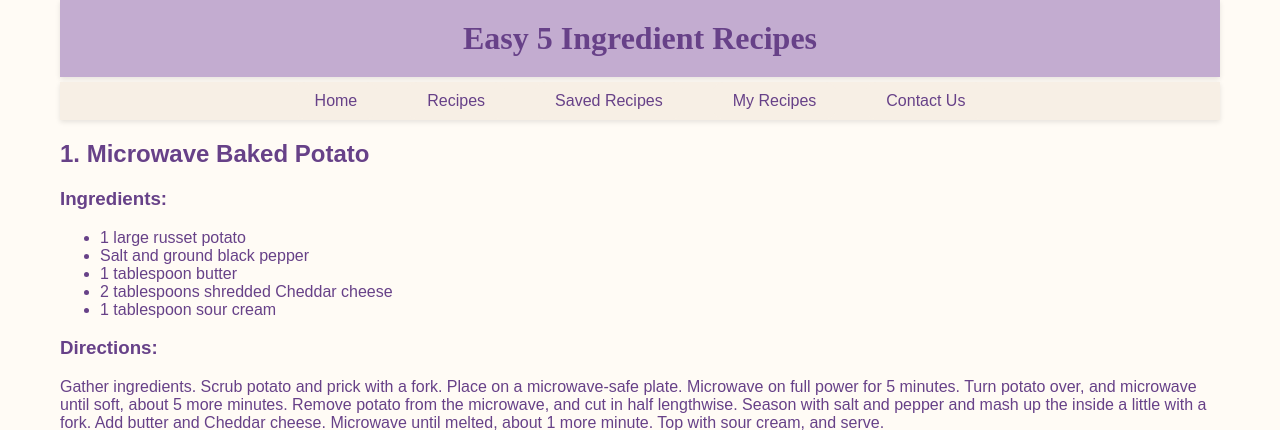
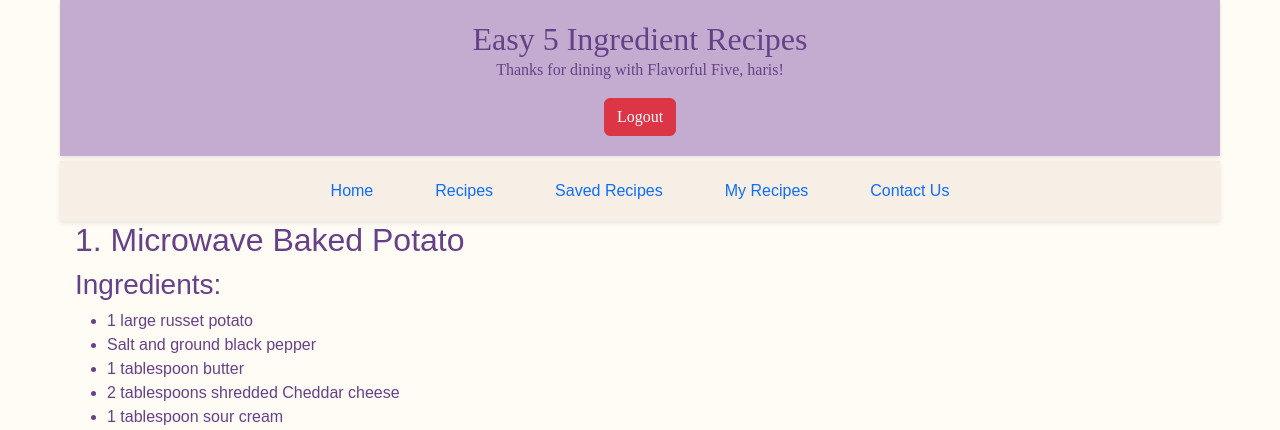
Before and after one commit to WSU-4410-Fall-2024/FlavorfulFive, a Flask app: page /recipesfolder in a window 1280 px wide. Shown: the top 430 px of the page. Run offline with Flask 2, Linux system fonts and the light colour scheme; a user stored in the database is signed in.

Commit message:
required 2fa rather than login

```diff
--- a/flavorful-five-flask/templates/contactus.html
+++ b/flavorful-five-flask/templates/contactus.html
@@ -13,7 +13,7 @@
     <div class="container">
         <header class="header-section">
             <h1>Contact Us</h1>
-            {% if current_user.is_authenticated %}
+            {%if session.get('2fa_verified')%}
             <p>Thanks for dining with Flavorful Five, {{ current_user.username }}!</p>
               <a href="{{ url_for('logout') }}" class="btn btn-danger">Logout</a>
             {% else %}
--- a/flavorful-five-flask/templates/myrecipes.html
+++ b/flavorful-five-flask/templates/myrecipes.html
@@ -12,7 +12,7 @@
 <body>
   <header>
     <h1>My Recipes</h1>
-    {% if current_user.is_authenticated %}
+    {%if session.get('2fa_verified')%}
     <p>Thanks for dining with Flavorul Five, {{ current_user.username }}!</p>
       <a href="{{ url_for('logout') }}" class="btn btn-danger">Logout</a>
     {% else %}
--- a/flavorful-five-flask/templates/recipes.html
+++ b/flavorful-five-flask/templates/recipes.html
@@ -12,7 +12,7 @@
 <body>
   <header>
     <h1>Recipes</h1>
-    {% if current_user.is_authenticated %}
+    {%if session.get('2fa_verified')%}
     <p>Thanks for dining with Flavorful Five, {{ current_user.username }}!</p>
       <a href="{{ url_for('logout') }}" class="btn btn-danger">Logout</a>
     {% else %}
--- a/flavorful-five-flask/templates/recipesfolder.html
+++ b/flavorful-five-flask/templates/recipesfolder.html
@@ -4,21 +4,30 @@
     <meta charset="UTF-8">
     <meta name="viewport" content="width=device-width, initial-scale=1.0">
     <title>Easy 5 Ingredient Recipes</title>
+    <link href="https://cdn.jsdelivr.net/npm/bootstrap@5.3.0-alpha1/dist/css/bootstrap.min.css" rel="stylesheet">
     <link rel="stylesheet" href="{{ url_for('static', filename='css/header_nav.css') }}">
+
 
 </head>
 <body>
     <header>
         <h1>Easy 5 Ingredient Recipes</h1>
+        {%if session.get('2fa_verified')%}
+        <p>Thanks for dining with Flavorful Five, {{ current_user.username }}!</p>
+          <a href="{{ url_for('logout') }}" class="btn btn-danger">Logout</a>
+        {% else %}
+          <a href="{{ url_for('login') }}" class="btn btn-primary">Login</a>
+          <a href="{{ url_for('register') }}" class="btn btn-primary">Register</a>
+        {% endif %}
     </header>
 
     <nav>
         <ul class="nav justify-content-center">
-          <li class="nav-item"><a class="nav-link" href="index.html">Home</a></li>
-          <li class="nav-item"><a class="nav-link" href="recipes.html">Recipes</a></li>
-          <li class="nav-item"><a class="nav-link" href="saved.html">Saved Recipes</a></li>
-          <li class="nav-item"><a class="nav-link" href="myrecipes.html">My Recipes</a></li>
-          <li class="nav-item"><a class="nav-link" href="contactus.html">Contact Us</a></li>
+            <li class="nav-item"><a class="nav-link" href="{{ url_for('home') }}">Home</a></li>
+            <li class="nav-item"><a class="nav-link" href="{{ url_for('recipes') }}">Recipes</a></li>
+            <li class="nav-item"><a class="nav-link" href="{{ url_for('saved') }}">Saved Recipes</a></li>
+            <li class="nav-item"><a class="nav-link" href="{{ url_for('my_recipes') }}">My Recipes</a></li>
+            <li class="nav-item"><a class="nav-link" href="{{ url_for('contact_us') }}">Contact Us</a></li>
         </ul>
       </nav>
 
--- a/flavorful-five-flask/templates/saved.html
+++ b/flavorful-five-flask/templates/saved.html
@@ -11,7 +11,7 @@
 <body>
     <header>
         <h1>Saved Recipes</h1>
-        {% if current_user.is_authenticated %}
+        {%if session.get('2fa_verified')%}
         <p>Thanks for dining with Flavorful Five, {{ current_user.username }}!</p>
           <a href="{{ url_for('logout') }}" class="btn btn-danger">Logout</a>
         {% else %}
```
Also changed, not shown: flavorful-five-flask/templates/home.html (+1 -21 lines).
